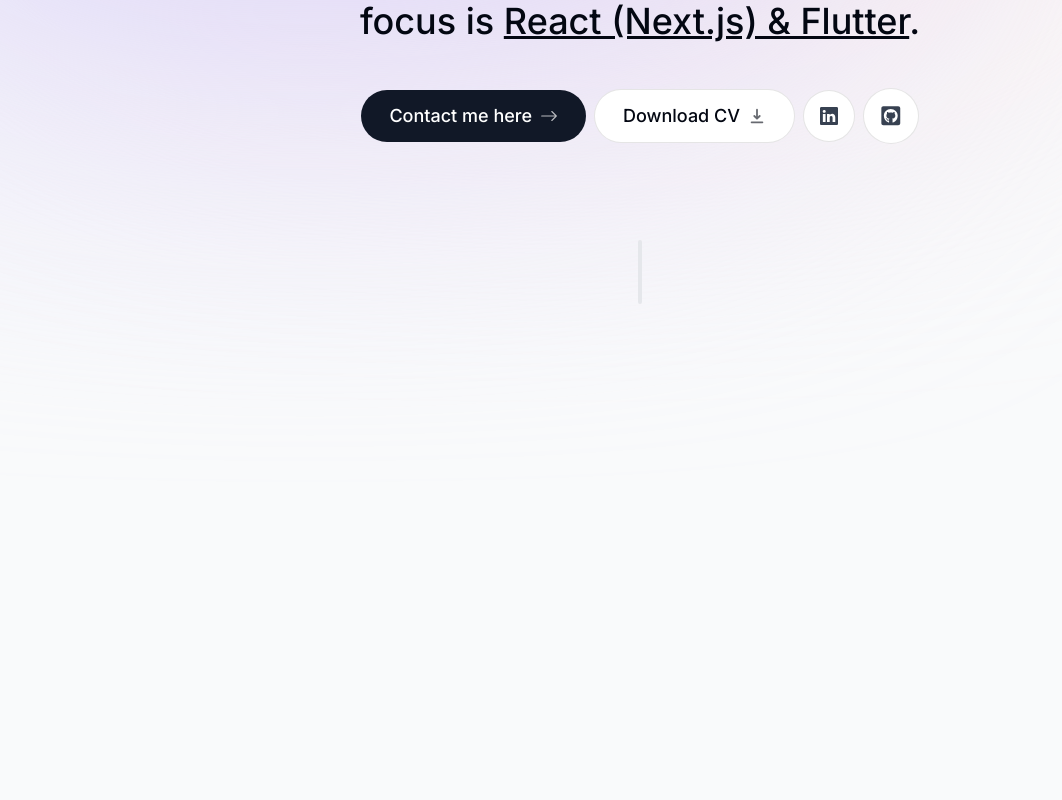
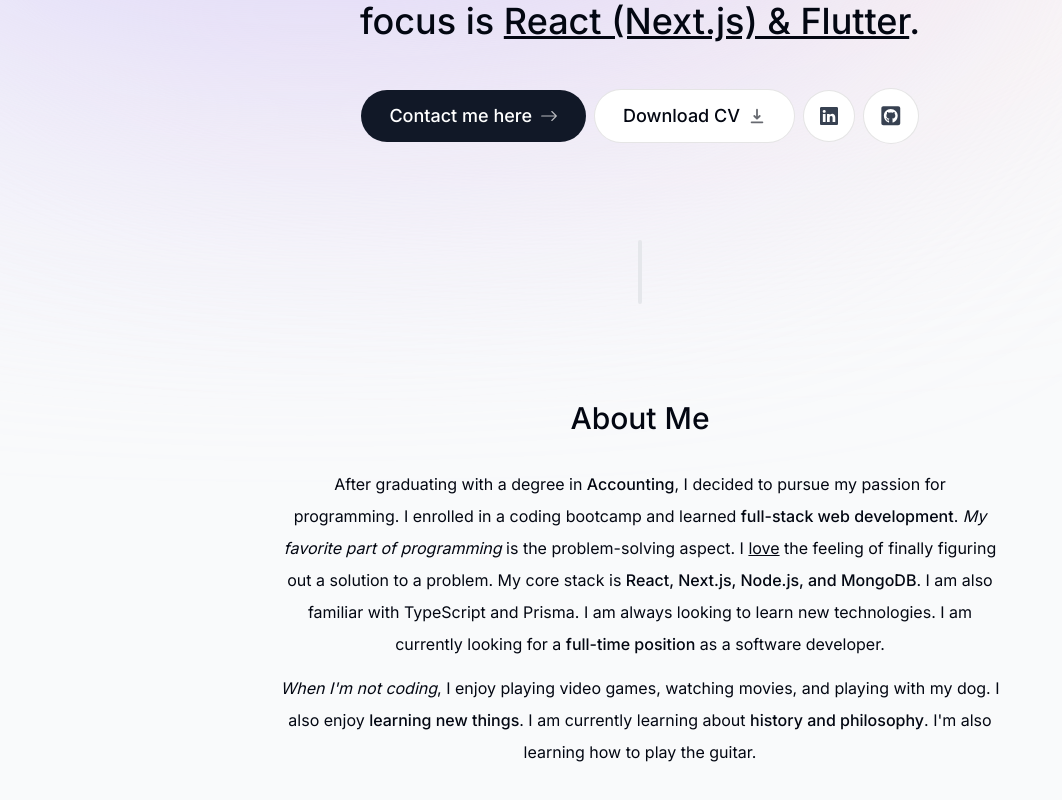
Before and after one commit to dserber/portfolio, a Next.js app: page / in a window 1280 px wide. Shown: the part 424-1224 px from the top of the page, without its empty margins (0-1062 px from the left). Built offline with nearby package versions, Linux system fonts and the light colour scheme.

Commit message:
Added about section w/styling

```diff
--- a/app/page.tsx
+++ b/app/page.tsx
@@ -1,3 +1,4 @@
+import About from "@/components/about";
 import Intro from "@/components/intro";
 import SectionDivider from "@/components/section-divider";
 
@@ -6,6 +7,7 @@ export default function Home() {
     <main className="flex flex-col items-center px-4">
       <Intro />
       <SectionDivider />
+      <About />
     </main>
   );
 }
--- /dev/null
+++ b/components/about.tsx
@@ -0,0 +1,32 @@
+export default function About() {
+  return (
+    <section className="mb-28 max-w-[45rem] text-center leading-8 sm:mb-40">
+      <h2 className="text-3xl font-medium capitalize mb-8">About me</h2>
+      <p className="mb-3">
+        After graduating with a degree in{" "}
+        <span className="font-medium">Accounting</span>, I decided to pursue my
+        passion for programming. I enrolled in a coding bootcamp and learned{" "}
+        <span className="font-medium">full-stack web development</span>.{" "}
+        <span className="italic">My favorite part of programming</span> is the
+        problem-solving aspect. I <span className="underline">love</span> the
+        feeling of finally figuring out a solution to a problem. My core stack
+        is{" "}
+        <span className="font-medium">
+          React, Next.js, Node.js, and MongoDB
+        </span>
+        . I am also familiar with TypeScript and Prisma. I am always looking to
+        learn new technologies. I am currently looking for a{" "}
+        <span className="font-medium">full-time position</span> as a software
+        developer.
+      </p>
+      <p>
+        <span className="italic">When I'm not coding</span>, I enjoy playing
+        video games, watching movies, and playing with my dog. I also enjoy{" "}
+        <span className="font-medium">learning new things</span>. I am currently
+        learning about{" "}
+        <span className="font-medium">history and philosophy</span>. I'm also
+        learning how to play the guitar.
+      </p>
+    </section>
+  );
+}
--- a/components/intro.tsx
+++ b/components/intro.tsx
@@ -45,7 +45,7 @@ export default function Intro() {
           </motion.span>
         </div>
       </div>
-      <motion.p
+      <motion.h1
         className="mb-10 mt-4 px-4 text-2xl font-medium !leading-[1.5] sm:text-4xl"
         initial={{ opacity: 0, y: 100 }}
         animate={{ opacity: 1, y: 0 }}
@@ -55,7 +55,7 @@ export default function Intro() {
         <span className="font-bold">6 years</span> of experience. I enjoy
         building <span className="italic">sites & apps</span>. My focus is{" "}
         <span className="underline">React (Next.js) & Flutter</span>.
-      </motion.p>
+      </motion.h1>
       <motion.div
         className="group flex flex-col sm:flex-row items-center justify-center gap-2 px-4 text-lg font-medium"
         initial={{ opacity: 0, y: 100 }}
```
